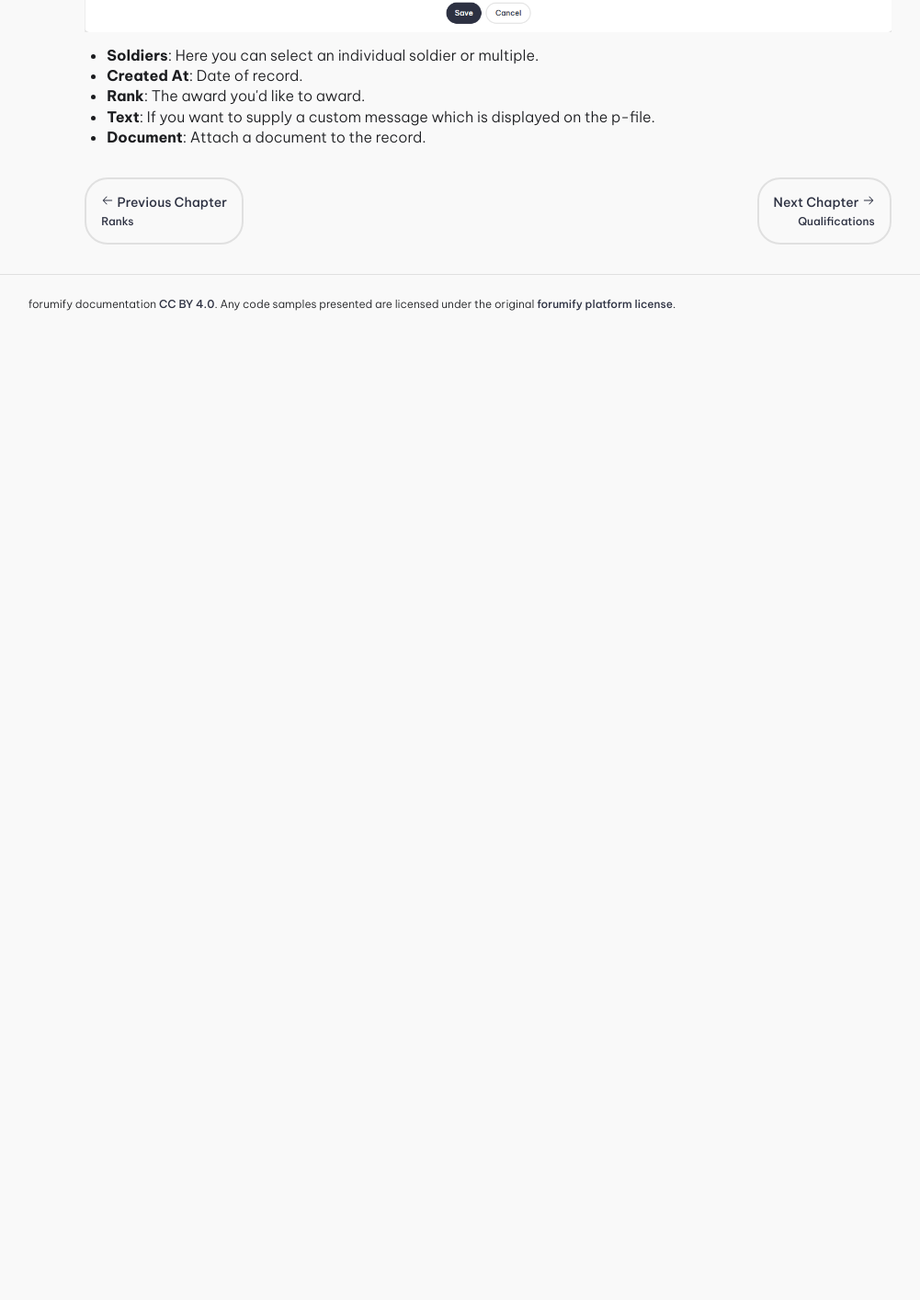
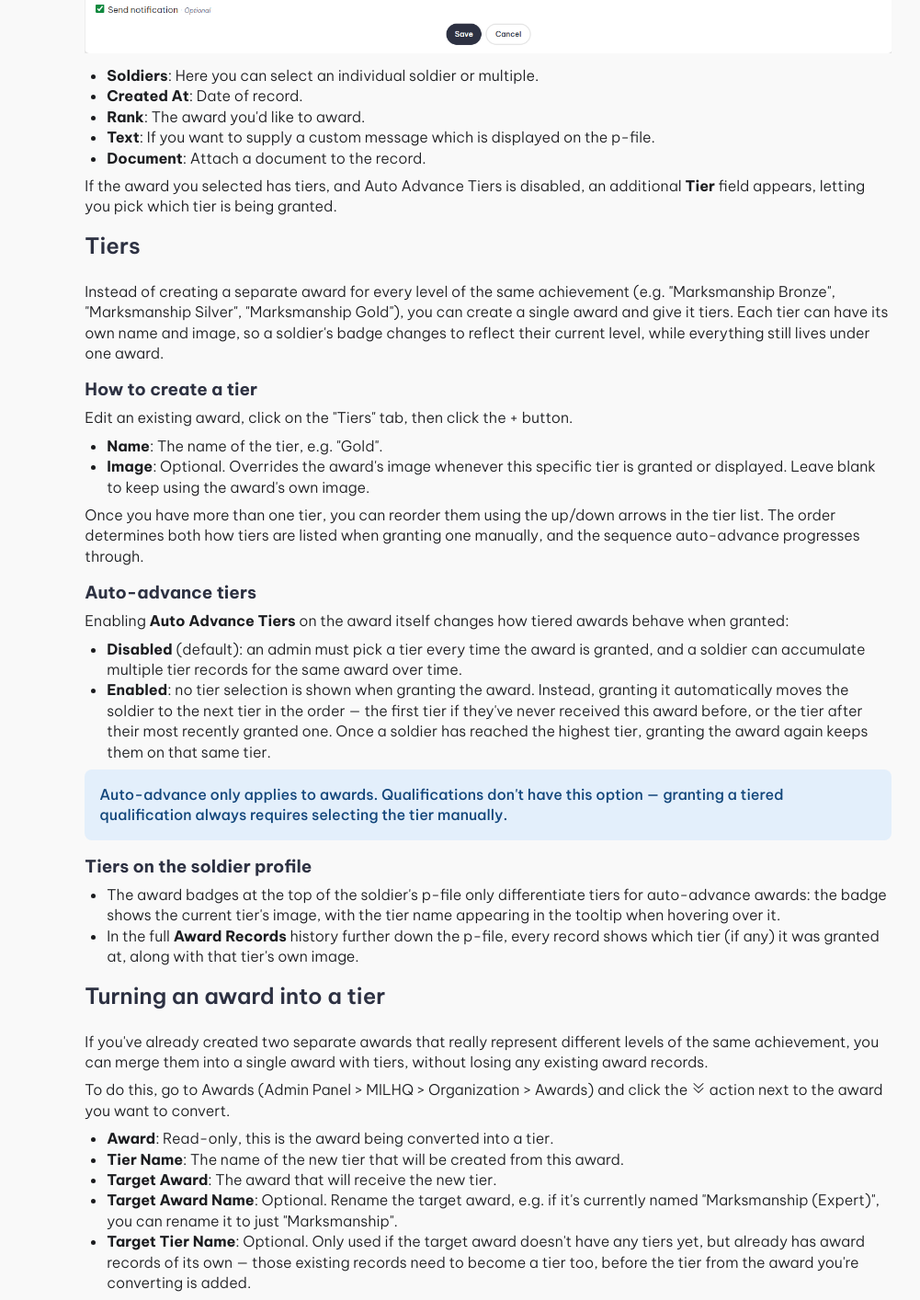
Before and after one commit to forumify/forumify-docs, a Next.js app: page /plugins/milhq-plugin/awards in a window 1280 px wide. Shown: the part 1318-2732 px from the top of the page at 92% size, without its empty margins (257-1258 px from the left). Before the commit the page ends 1680 px from the top, so only its background shows below. Built offline with nearby package versions, Linux system fonts and the light colour scheme.

Commit message:
add documentation for tiered awards and qualifications

```diff
--- a/src/app/plugins/milhq-plugin/awards/page.mdx
+++ b/src/app/plugins/milhq-plugin/awards/page.mdx
@@ -1,4 +1,6 @@
 import GuideNavigator from '@/components/GuideNavigator';
+import Alert from '@/components/Alert';
+import { CaretDoubleDownIcon } from '@phosphor-icons/react/dist/ssr';
 
 # Awards
 
@@ -14,6 +16,7 @@ To create an award, go to Awards (Admin Panel > MILHQ > Organization > Awards) a
 - **Name**: The name of the award.
 - **Description**: Brief summary outlining the award, could include the requirements for it.
 - **Image**: Visual ribbon or medal representing the award, displayed on p-files.
+- **Auto Advance Tiers**: Only relevant once the award has tiers, see [Auto-advance tiers](#auto-advance-tiers) below.
 
 ## How to award users
 
@@ -28,6 +31,72 @@ New Award
 - **Text**: If you want to supply a custom message which is displayed on the p-file.
 - **Document**: Attach a document to the record.
 
+If the award you selected has tiers, and Auto Advance Tiers is disabled, an additional **Tier** field appears, letting
+you pick which tier is being granted.
+
+## Tiers
+
+Instead of creating a separate award for every level of the same achievement (e.g. "Marksmanship Bronze",
+"Marksmanship Silver", "Marksmanship Gold"), you can create a single award and give it tiers. Each tier can have its
+own name and image, so a soldier's badge changes to reflect their current level, while everything still lives under
+one award.
+
+### How to create a tier
+
+Edit an existing award, click on the "Tiers" tab, then click the + button.
+
+- **Name**: The name of the tier, e.g. "Gold".
+- **Image**: Optional. Overrides the award's image whenever this specific tier is granted or displayed. Leave blank
+to keep using the award's own image.
+
+Once you have more than one tier, you can reorder them using the up/down arrows in the tier list. The order
+determines both how tiers are listed when granting one manually, and the sequence auto-advance progresses through.
+
+### Auto-advance tiers
+
+Enabling **Auto Advance Tiers** on the award itself changes how tiered awards behave when granted:
+
+- **Disabled** (default): an admin must pick a tier every time the award is granted, and a soldier can accumulate
+multiple tier records for the same award over time.
+- **Enabled**: no tier selection is shown when granting the award. Instead, granting it automatically moves the
+soldier to the next tier in the order — the first tier if they've never received this award before, or the tier
+after their most recently granted one. Once a soldier has reached the highest tier, granting the award again keeps
+them on that same tier.
+
+<Alert severity="info">
+Auto-advance only applies to awards. Qualifications don't have this option — granting a tiered qualification always
+requires selecting the tier manually.
+</Alert>
+
+### Tiers on the soldier profile
+
+- The award badges at the top of the soldier's p-file only differentiate tiers for auto-advance awards: the badge
+shows the current tier's image, with the tier name appearing in the tooltip when hovering over it.
+- In the full **Award Records** history further down the p-file, every record shows which tier (if any) it was
+granted at, along with that tier's own image.
+
+## Turning an award into a tier
+
+If you've already created two separate awards that really represent different levels of the same achievement, you
+can merge them into a single award with tiers, without losing any existing award records.
+
+To do this, go to Awards (Admin Panel > MILHQ > Organization > Awards) and click the <CaretDoubleDownIcon/> action
+next to the award you want to convert.
+
+- **Award**: Read-only, this is the award being converted into a tier.
+- **Tier Name**: The name of the new tier that will be created from this award.
+- **Target Award**: The award that will receive the new tier.
+- **Target Award Name**: Optional. Rename the target award, e.g. if it's currently named "Marksmanship (Expert)",
+you can rename it to just "Marksmanship".
+- **Target Tier Name**: Optional. Only used if the target award doesn't have any tiers yet, but already has award
+records of its own — those existing records need to become a tier too, before the tier from the award you're
+converting is added.
+
+<Alert severity="warning">
+This is a one-way operation: the award being converted is deleted, and all of its existing award records are moved
+over to the target award under the new tier.
+</Alert>
+
 <GuideNavigator
     previous={{ href: '/plugins/milhq-plugin/ranks', label: 'Ranks' }}
     next={{ href: '/plugins/milhq-plugin/qualifications', label: 'Qualifications' }}
```
Also changed, not shown: src/app/plugins/milhq-plugin/courses/page.mdx (+36 -7 lines), src/app/plugins/milhq-plugin/qualifications/page.mdx (+56 -0 lines).
